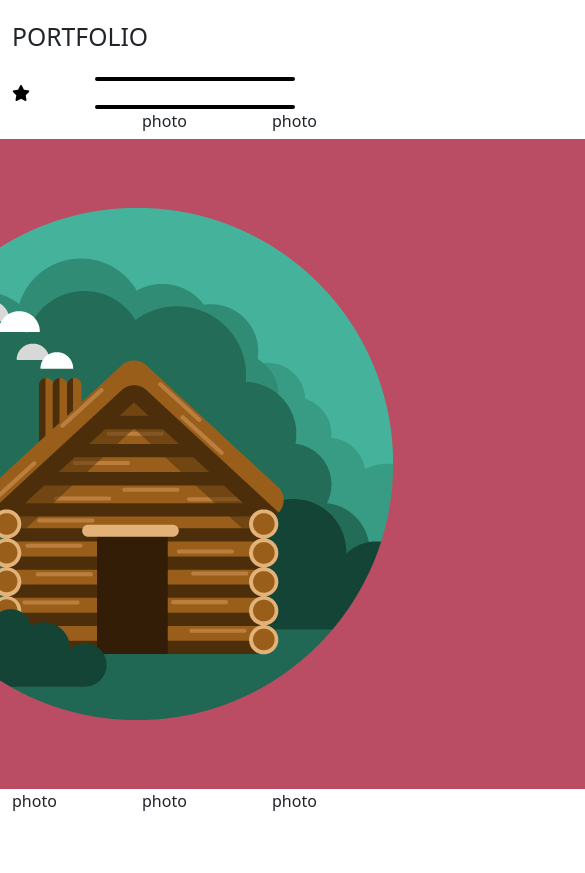
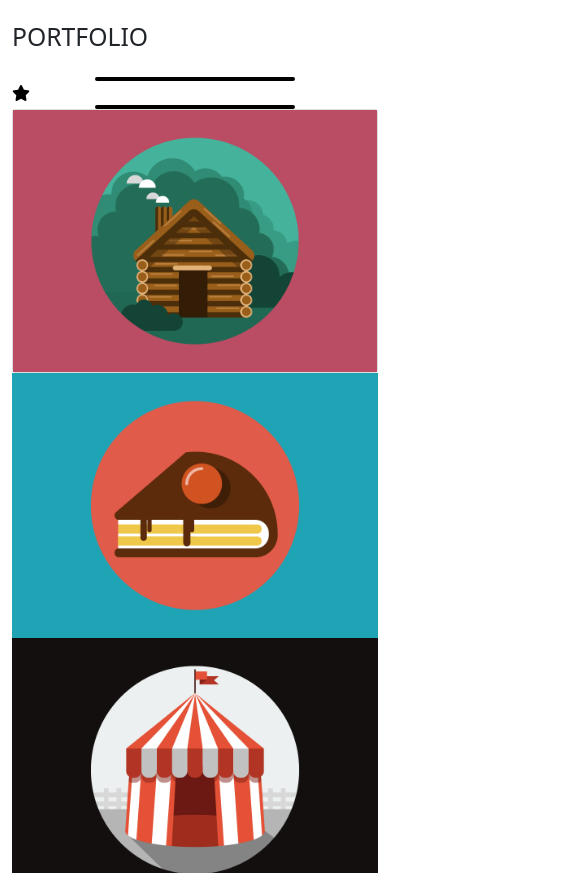
Before and after one commit to Alati11/html-css-bootstrap-freelancer, a plain HTML site: page index.html in a window 390 px wide. Shown: the part 552-1425 px from the top of the page, 585 px wide, since content can reach past the window. Before the commit the page ends 1365 px from the top, so only its background shows below. Drawn offline with nearby package versions, Linux system fonts and the light colour scheme.

Commit message:
add section portfolio responsiv

```diff
--- a/index.html
+++ b/index.html
@@ -18,7 +18,7 @@
 <body debu>
     <header class="header-bg">
         <div class="container header-bg">
-            <div class="row d-flex d-flex justify-content-between">
+            <div class="row  d-flex justify-content-between">
                 <div class="col-6">
                     <div class="start">
                         <h3 class="start__title">START BOOTSTRAP</h3>
@@ -28,8 +28,8 @@
                     <div class="start d-flex align-items-center ms-auto">
                         <ul class="start__menu p-2 flex-grow-1">
                             <a href="#"><li>PORTFOLIO</li></a>
-                            <a href="#"><li>PORTFOLIO</li></a>
-                            <a href="#"><li>PORTFOLIO</li></a>
+                            <a href="#"><li>ABOUT</li></a>
+                            <a href="#"><li>CONTACT     </li></a>
                         </ul>
                      </div>
                      <span class="icon-menu"> <i class="fa-solid fa-bars"></i></span>
@@ -67,34 +67,28 @@
                 <div class="portfolio__star">
                     <span class="star-black"><i class="fa-solid fa-star"></i></span>
                 </div>
-                <div class="row">
-                    <div class="col-4">
-                        <figure class="figure d-flex justify-content-center align-items-center">
-                            <img class="d-flex align-items-center" src="./img/cabin.png" alt="">
-                        </figure>
+                <div class="row row-cols-1 row-cols-sm-2 row-cols-md-3">
+                    <div class="col">
+                        <div class="card">
+                            <img class="d-flex align-items-center img-fluid" src="./img/cabin.png" alt="">
+                        </div>
                     </div>
-                    <div class="col-4">
-                        photo
-
+                    <div class="col">
+                        <img class="d-flex align-items-center img-fluid" src="./img/cake.png" alt="">
                     </div>
-                    <div class="col-4">
-                        photo
-
-
+                    <div class="col">
+                        <img class="d-flex align-items-center img-fluid" src="./img/circus.png" alt="">
                     </div>
 
-                    <div class="col-4">
-                        photo
-
+                    <div class="col">
+                        <img class="d-flex align-items-center img-fluid" src="./img/game.png" alt="">
                     </div>
 
-                    <div class="col-4">
-                        photo
-
+                    <div class="col">
+                        <img class="d-flex align-items-center img-fluid" src="./img/safe.png" alt="">
                     </div>
-                    <div class="col-4">
-                        photo
-
+                    <div class="col">
+                        <img class="d-flex align-items-center img-fluid" src="./img/submarine.png" alt="">
                     </div>
 
                 </div>
```
